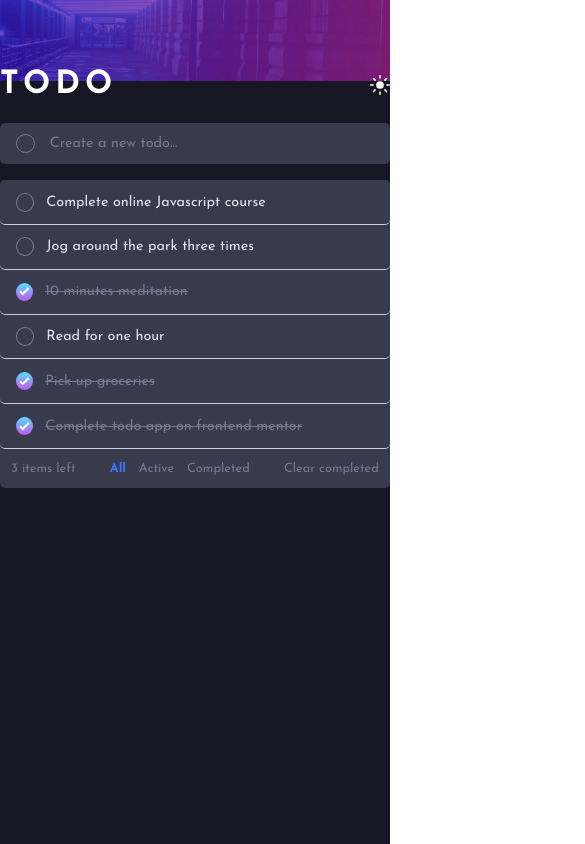
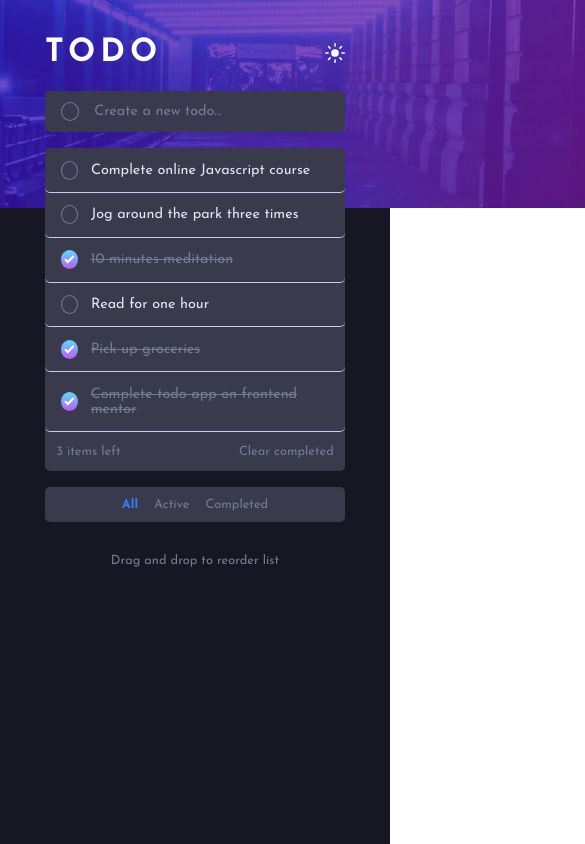
Before and after one commit to siafromspace/Todo-Application, a React (Create React App) app: page / in a window 390 px wide. Shown: the top 844 px of the page, 585 px wide, since content can reach past the window. Built offline with nearby package versions, Linux system fonts and the light colour scheme.

Commit message:
media queries and design adjustments

```diff
--- a/src/index.css
+++ b/src/index.css
@@ -25,12 +25,9 @@ body {
   height: 100vh;
   width: 100vw;
   font-family: "Josefin Sans", sans-serif;
+  overflow-x: hidden;
 }
 
-/* code {
-  font-family: source-code-pro, Menlo, Monaco, Consolas, "Courier New",
-    monospace;
-} */
 #root {
   width: 100%;
   height: 100%;
@@ -65,8 +62,10 @@ body {
 .bg-container img {
   /* height: 250px; */
   max-width: 100%;
+  min-width: 1000px;
   /* margin: auto;
   display: block; */
+  overflow-x: hidden;
   object-fit: contain;
 }
 
@@ -192,41 +191,41 @@ header {
   justify-content: space-between;
   font-size: 0.8rem;
 }
-.todo-container .last-child :last-child {
+.last-child :last-child {
   cursor: pointer;
 }
-.todo-container .last-child nav {
+.last-child nav {
   display: flex;
   gap: 0.8rem;
 }
-.todo-container .last-child nav a.active {
+.last-child nav a.active {
   color: var(--brightBlue) !important;
   font-weight: bold;
 }
 /* themes */
-#light .todo-container .last-child {
+#light .last-child {
   color: var(--veryDarkGrayishBlue1);
 }
-#light .todo-container .last-child nav a {
+#light .last-child nav a {
   text-decoration: none;
   color: var(--veryDarkGrayishBlue1);
 }
-#light .todo-container .last-child nav > *:hover {
+#light .last-child nav > *:hover {
   color: var(--darkGrayishBlue);
 }
-#light .todo-container .last-child > *:hover {
+#light .last-child > *:hover {
   color: var(--darkGrayishBlue);
 }
-#dark .todo-container .last-child {
+#dark .last-child {
   color: var(--darkGrayishBlue);
 }
-#dark .todo-container .last-child nav > *:hover {
+#dark .last-child nav > *:hover {
   color: var(--lightGrayishBlueHover);
 }
-#dark .todo-container .last-child > *:hover {
+#dark .last-child > *:hover {
   color: var(--lightGrayishBlueHover);
 }
-#dark .todo-container .last-child nav a {
+#dark .last-child nav a {
   text-decoration: none;
   color: var(--darkGrayishBlue);
 }
@@ -266,8 +265,8 @@ header {
 }
 .checked {
   background: linear-gradient(hsl(192, 100%, 67%), hsl(280, 87%, 65%));
-  width: 18px;
-  height: 18px;
+  width: 19px;
+  height: 19px;
   border-radius: 50%;
   display: grid;
   place-items: center;
@@ -276,15 +275,61 @@ header {
 .checked:hover {
   background: linear-gradient(hsl(192, 100%, 67%), hsl(280, 87%, 65%));
 }
+.drag-drop {
+  color: var(--darkGrayishBlue);
+  font-size: 0.8rem;
+  margin-top: 2rem;
+}
+.mobile {
+  display: flex;
+  justify-content: center;
+  gap: 1rem;
+  width: 100%;
+  opacity: 0;
+  margin-top: 1rem;
+  font-size: 0.8rem;
+  border-radius: 5px;
+  padding: 0.7rem 0;
+}
+.mobile a.active {
+  color: var(--brightBlue) !important;
+  font-weight: bold;
+}
+#light .mobile {
+  background-color: var(--veryLightGray);
+}
+#light .mobile a {
+  text-decoration: none;
+  color: var(--veryDarkGrayishBlue1);
+}
+#light .mobile > *:hover {
+  color: var(--darkGrayishBlue);
+}
+#dark .mobile {
+  color: var(--darkGrayishBlue);
+  background-color: var(--veryDarkGrayishBlue2);
+}
+#dark .mobile > *:hover {
+  color: var(--lightGrayishBlueHover);
+}
+#dark .mobile a {
+  text-decoration: none;
+  color: var(--darkGrayishBlue);
+}
 
-@keyframes AnimateBorder {
-  0% {
-    background-position: 0% 50%;
+/* MEDIA QUERIES */
+
+@media screen and (max-width: 480px) {
+  header {
+    padding-top: 1rem;
   }
-  50% {
-    background-position: 100% 50%;
+  .root-layout {
+    max-width: 300px;
   }
-  100% {
-    background-position: 0% 50%;
+  .mobile {
+    opacity: 1;
+  }
+  nav.desktop {
+    display: none;
   }
 }
--- a/src/layout/RootLayout.jsx
+++ b/src/layout/RootLayout.jsx
@@ -47,7 +47,7 @@ const RootLayout = () => {
                     <Outlet />
                     <div className="last-child">
                         <p>{activeTodos.length} items left</p>
-                        <nav>
+                        <nav className="desktop">
                             <NavLink to="/">All</NavLink>
                             <NavLink to="active">Active</NavLink>
                             <NavLink to="completed">Completed</NavLink>
@@ -55,6 +55,12 @@ const RootLayout = () => {
                         <p onClick={() => clearCompleted()}>Clear completed</p>
                     </div>
                 </main>
+                <nav className="mobile">
+                            <NavLink to="/">All</NavLink>
+                            <NavLink to="active">Active</NavLink>
+                            <NavLink to="completed">Completed</NavLink>
+                        </nav>
+                <p className="drag-drop">Drag and drop to reorder list</p>
             </div>
         </>
      );
```
